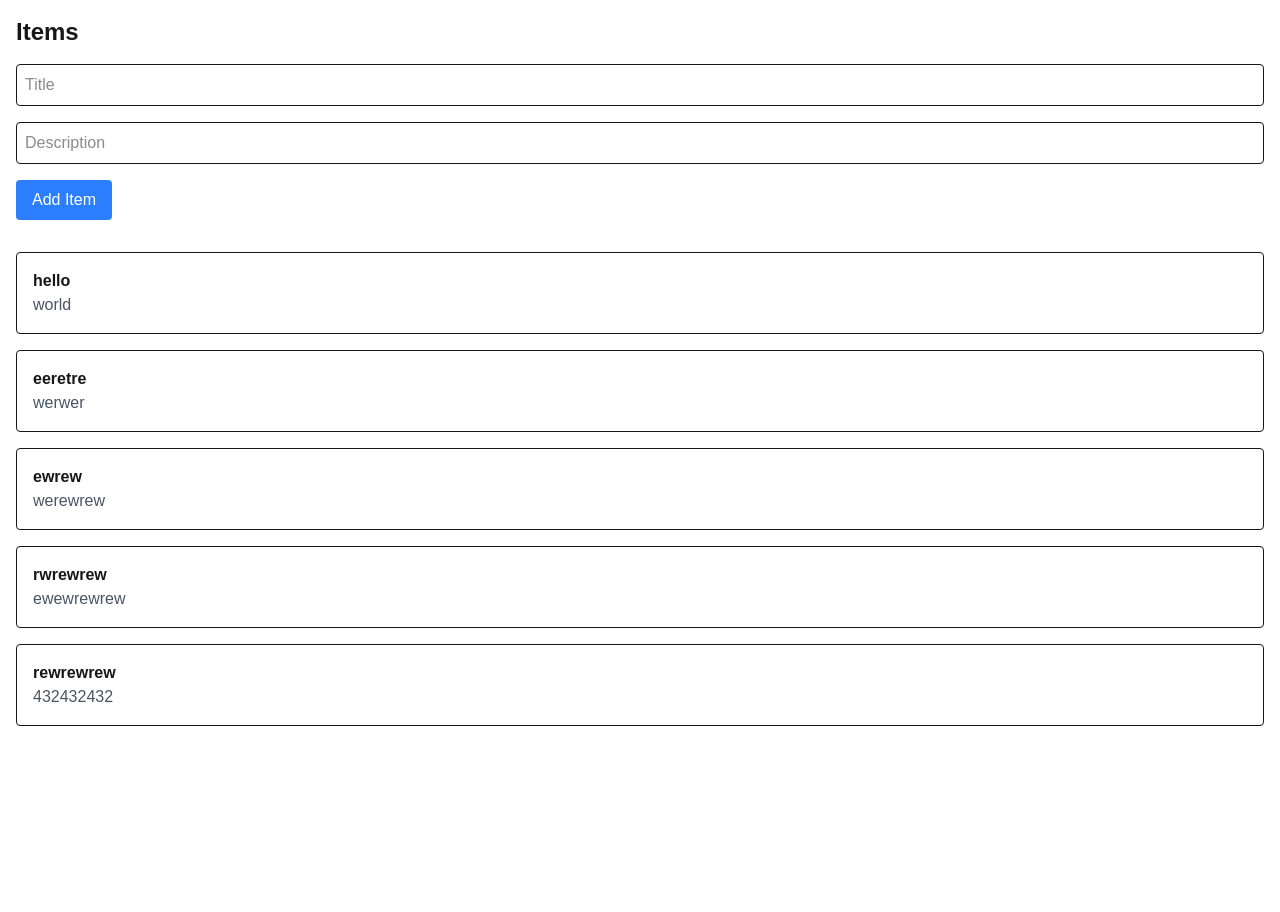
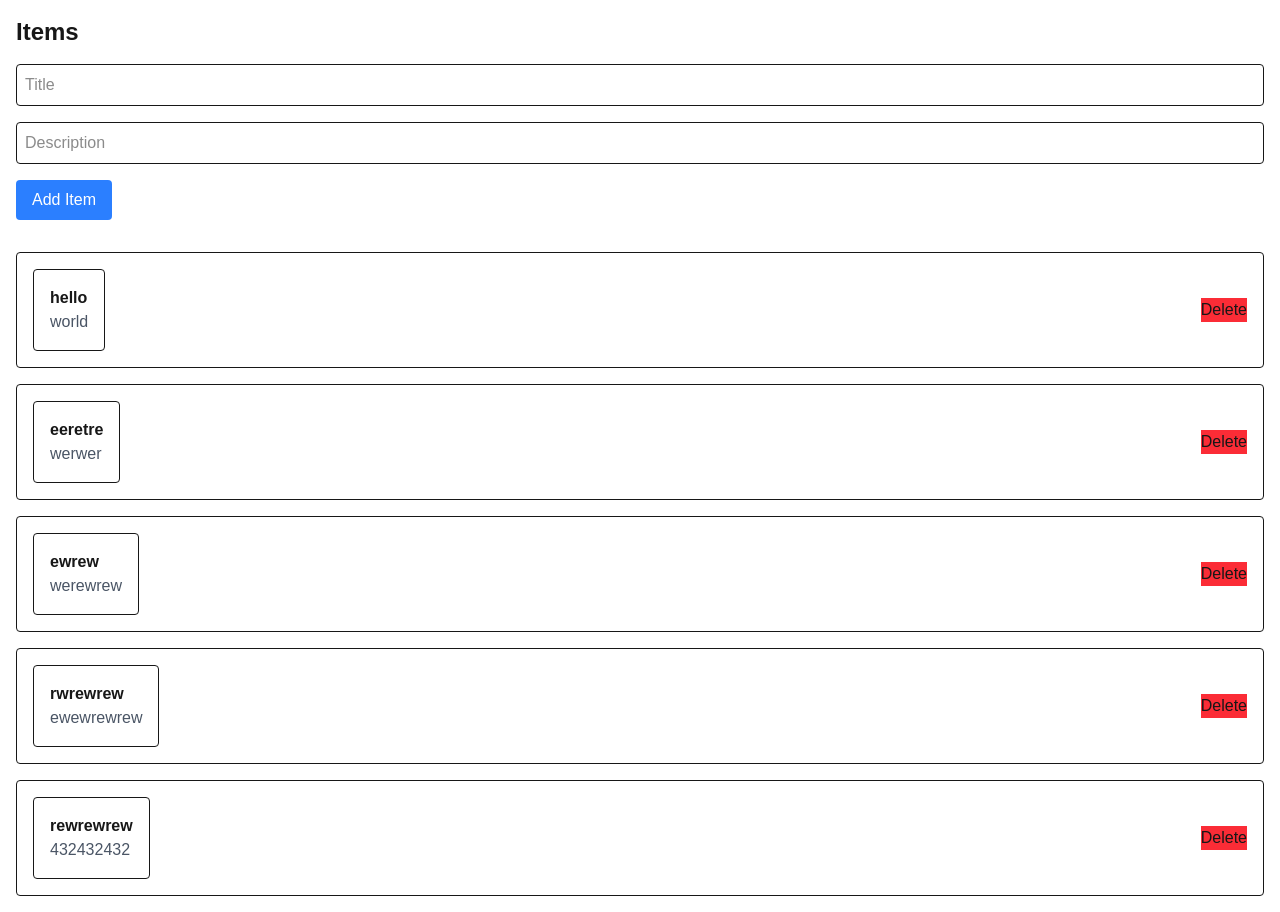
Before and after one commit to yuriivydai34/my-crud-app, a Next.js app: page / in a window 1280 px wide. Before the commit the page ends 800 px from the top, so only its background shows below. Built offline with nearby package versions, Linux system fonts and the light colour scheme; data requests are answered from the project's data file.

Commit message:
list item, delete

```diff
--- a/src/app/page.tsx
+++ b/src/app/page.tsx
@@ -6,7 +6,7 @@ import { ListItems } from '@/components/ListItems';
 import { useItems } from '@/hooks/useItems';
 
 export default function Home() {
-  const { items, loading, error, fetchItems, addItem } = useItems();
+  const { items, loading, error, fetchItems, addItem, deleteItem } = useItems();
 
   useEffect(() => {
     fetchItems();
@@ -20,7 +20,11 @@ export default function Home() {
     <main className="container mx-auto p-4">
       <h1 className="text-2xl font-bold mb-4">Items</h1>
       <AddItem onAdd={addItem} isLoading={loading} />
-      <ListItems items={items} isLoading={loading} />
+      <ListItems
+        items={items}
+        isLoading={loading}
+        onDelete={deleteItem}
+      />
     </main>
   );
 }
--- /dev/null
+++ b/src/components/ListItem.tsx
@@ -0,0 +1,8 @@
+export function ListItem({ item }: { item: { title: string; description: string } }) {
+  return (
+    <div className="p-4 border rounded">
+      <h3 className="font-semibold">{item.title}</h3>
+      <p className="text-gray-600">{item.description}</p>
+    </div>
+  );
+}
--- a/src/components/ListItems.tsx
+++ b/src/components/ListItems.tsx
@@ -1,11 +1,22 @@
 import { Item } from '@/types/item';
+import { ListItem } from './ListItem';
+// import { Button } from '@/components/ui/button'; // Assuming you're using a UI library
 
 interface ListItemsProps {
   items: Item[];
   isLoading?: boolean;
+  onDelete: (id: string) => Promise<void>;
 }
 
-export function ListItems({ items, isLoading = false }: ListItemsProps) {
+export function ListItems({ items, isLoading = false, onDelete }: ListItemsProps) {
+  const handleDelete = async (id: string) => {
+    try {
+      await onDelete(id);
+    } catch (error) {
+      console.error('Failed to delete item:', error);
+    }
+  };
+
   if (isLoading) {
     return <div className="mt-4">Loading...</div>;
   }
@@ -13,9 +24,15 @@ export function ListItems({ items, isLoading = false }: ListItemsProps) {
   return (
     <div className="mt-8 space-y-4">
       {items.map((item) => (
-        <div key={item.id} className="p-4 border rounded">
-          <h3 className="font-semibold">{item.title}</h3>
-          <p className="text-gray-600">{item.description}</p>
+        <div key={item.id} className="p-4 border rounded flex justify-between items-center">
+          <ListItem item={item} />
+          <button
+            onClick={() => handleDelete(item.id)}
+            variant="destructive"
+            className="bg-red-500 hover:bg-red-600"
+          >
+            Delete
+          </button>
         </div>
       ))}
     </div>
--- a/src/hooks/useItems.ts
+++ b/src/hooks/useItems.ts
@@ -33,11 +33,25 @@ export function useItems() {
     }
   }, []);
 
+const deleteItem = useCallback(async (id: string) => {
+    try {
+      setLoading(true);
+      await ItemService.deleteItem(id);
+      setItems(prev => prev.filter(item => item.id !== id));
+    } catch (err) {
+      setError(err instanceof Error ? err : new Error('Failed to delete item'));
+      throw err;
+    } finally {
+      setLoading(false);
+    }
+  }, []);
+
   return {
     items,
     loading,
     error,
     fetchItems,
     addItem,
+    deleteItem
   };
 }
--- a/src/lib/api-client.ts
+++ b/src/lib/api-client.ts
@@ -26,6 +26,12 @@ class ApiClient {
       body: JSON.stringify(data),
     });
   }
+
+  public async delete<T>(endpoint: string): Promise<T> {
+    return this.request<T>(endpoint, {
+      method: 'DELETE',
+    });
+  }
 }
 
 export const apiClient = new ApiClient();
--- a/src/services/itemService.ts
+++ b/src/services/itemService.ts
@@ -9,4 +9,8 @@ export class ItemService {
   static async createItem(data: CreateItemDTO): Promise<Item> {
     return apiClient.post<Item>('/items', data);
   }
+
+  static async deleteItem(id: string): Promise<void> {
+    return apiClient.delete(`/items/${id}`);
+  }
 }
```
